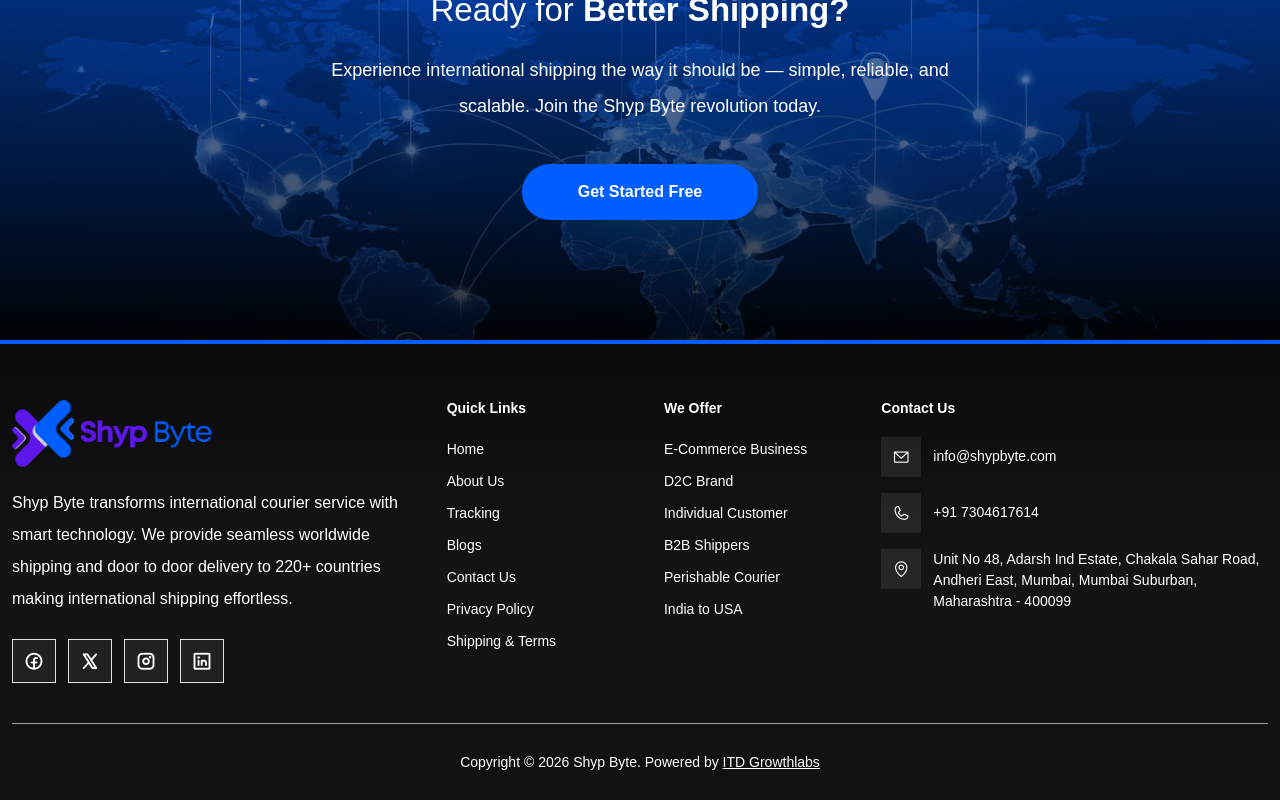
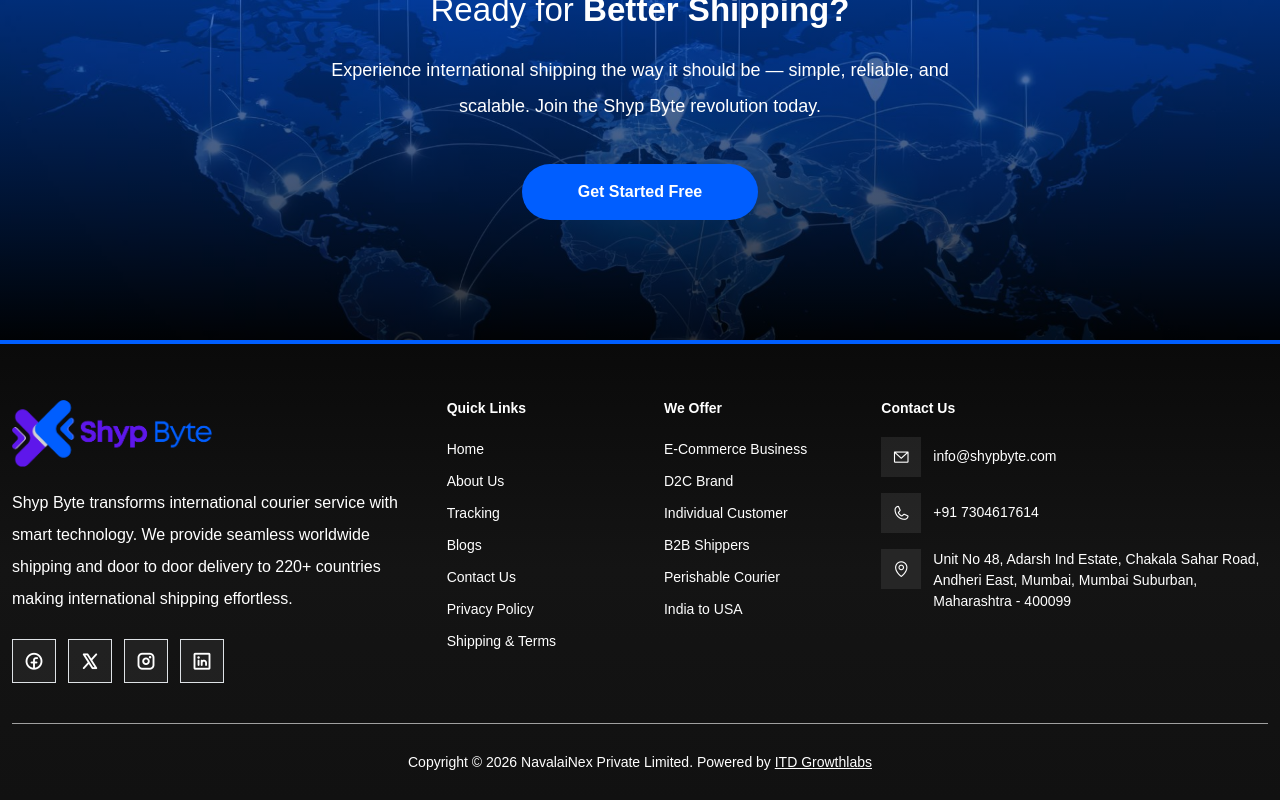
Before and after one commit to STATIC-WEBSITESITD/Shyp-Byte, a React (Vite) app: page /about in a window 1280 px wide. Shown: the part 5632-6432 px from the top of the page. Built offline with nearby package versions, Linux system fonts and the light colour scheme.

Commit message:
Updated copyright name

```diff
--- a/src/components/FooterOne.tsx
+++ b/src/components/FooterOne.tsx
@@ -127,7 +127,7 @@
         <div className='tw-pt-6 tw-pb-6' style={{ borderTop: '1px solid rgba(255,255,255,0.6)' }}>
           <div className='d-flex align-items-center justify-content-center flex-wrap tw-gap-2'>
             <p className='text-white mb-0 tw-text-sm tw-opacity-90'>
-              Copyright &copy; {new Date().getFullYear()} Shyp Byte. Powered by{" "}
+              Copyright &copy; {new Date().getFullYear()} NavalaiNex Private Limited. Powered by{" "}
               <a
                 href='https://www.itdgrowthlabs.com/'
                 target='_blank'
```
